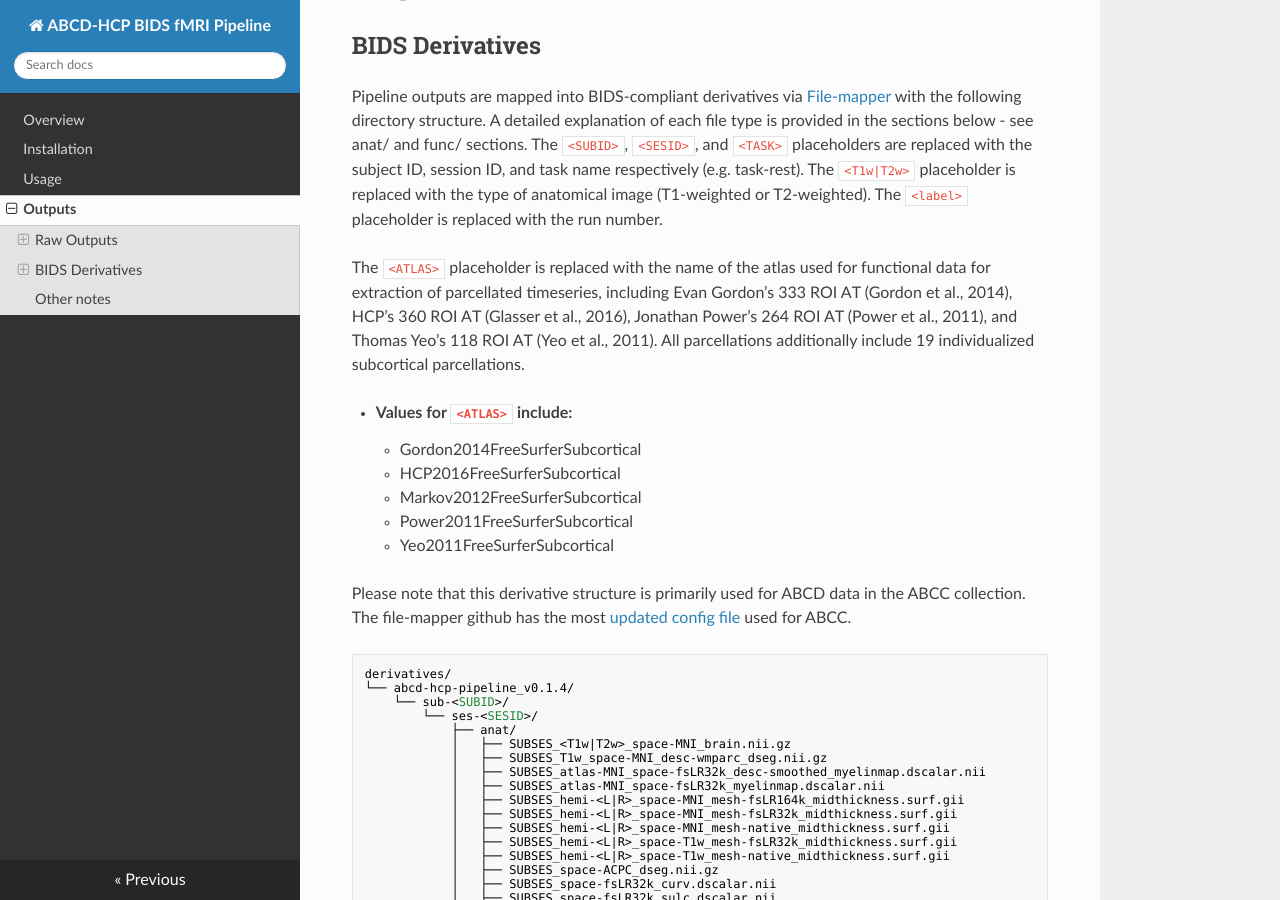
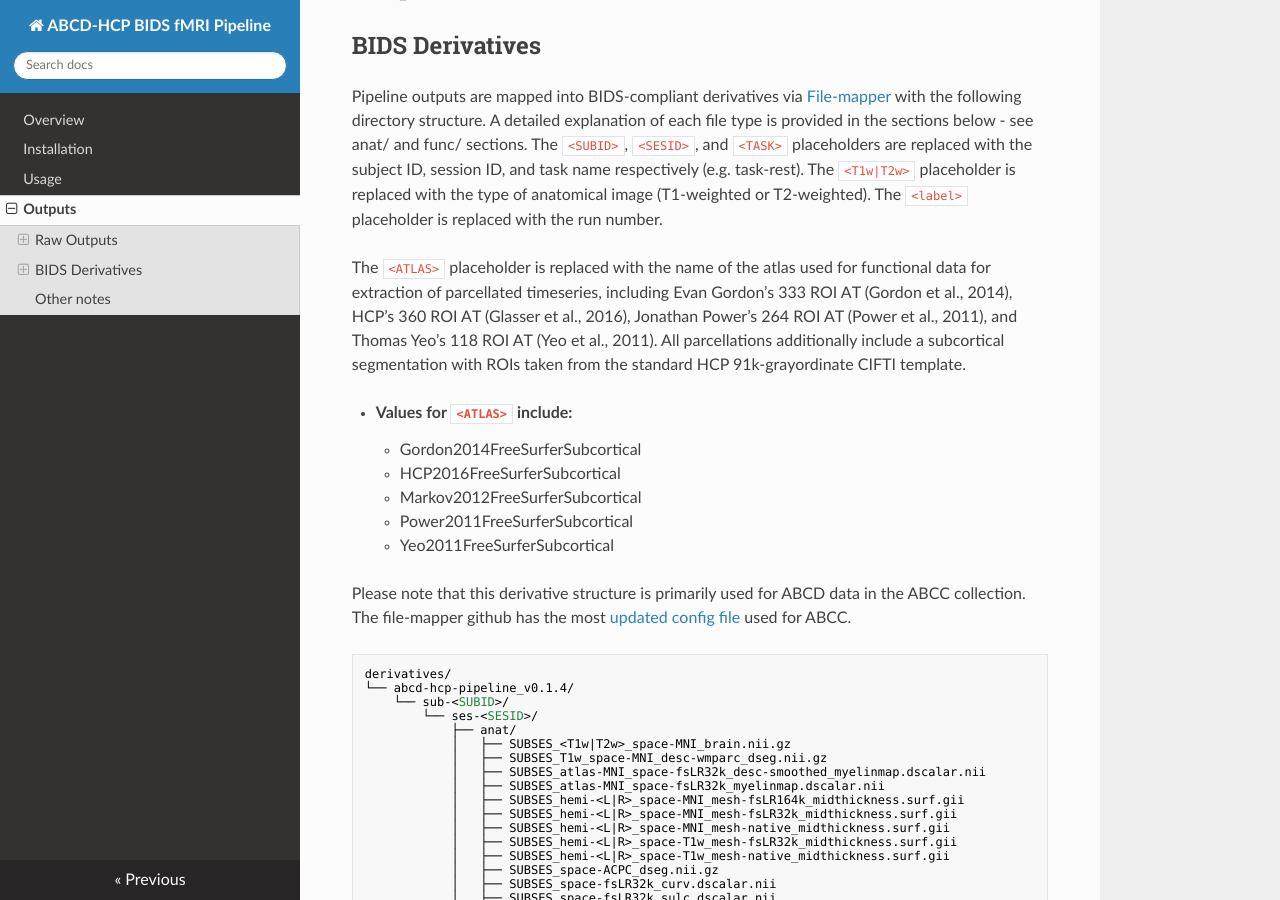
Before and after one commit to DCAN-Labs/abcd-hcp-pipeline, an MkDocs documentation site: the page built from docs/outputs.md, in a window 1280 px wide and 900 px high, scrolled down 1211 px. Built offline with MkDocs 1.6.1, drawn with Linux system fonts in a browser that asks for light colours; nearby versions of some CDN libraries.

Commit message:
expand parcellation description
Co-authored-by: Thomas Madison <56737848+madisoth@users.noreply.github.com>

```diff
--- a/docs/outputs.md
+++ b/docs/outputs.md
@@ -48,7 +48,7 @@ The raw outputs are organized in the following structure (not all folders are li
 
 Pipeline outputs are mapped into BIDS-compliant derivatives via [File-mapper](https://github.com/DCAN-Labs/file-mapper) with the following directory structure. A detailed explanation of each file type is provided in the sections below - see anat/ and func/ sections. The `<SUBID>`, `<SESID>`, and `<TASK>` placeholders are replaced with the subject ID, session ID, and task name respectively (e.g. task-rest). The `<T1w|T2w>` placeholder is replaced with the type of anatomical image (T1-weighted or T2-weighted). The `<label>` placeholder is replaced with the run number.
 
-The `<ATLAS>` placeholder is replaced with the name of the atlas used for functional data for extraction of parcellated timeseries, including Evan Gordon’s 333 ROI AT (Gordon et al., 2014), HCP’s 360 ROI AT (Glasser et al., 2016), Jonathan Power’s 264 ROI AT (Power et al., 2011), and Thomas Yeo’s 118 ROI AT (Yeo et al., 2011). All parcellations additionally include 19 individualized subcortical parcellations.
+The `<ATLAS>` placeholder is replaced with the name of the atlas used for functional data for extraction of parcellated timeseries, including Evan Gordon’s 333 ROI AT (Gordon et al., 2014), HCP’s 360 ROI AT (Glasser et al., 2016), Jonathan Power’s 264 ROI AT (Power et al., 2011), and Thomas Yeo’s 118 ROI AT (Yeo et al., 2011). All parcellations additionally include a subcortical segmentation with ROIs taken from the standard HCP 91k-grayordinate CIFTI template.
 
 * **Values for `<ATLAS>` include:**
     * Gordon2014FreeSurferSubcortical
```
